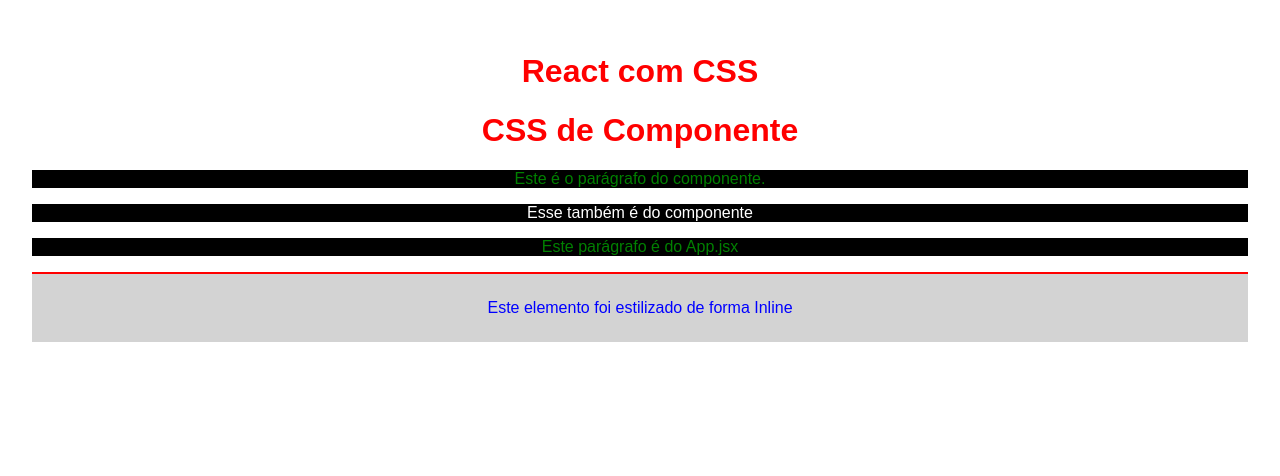
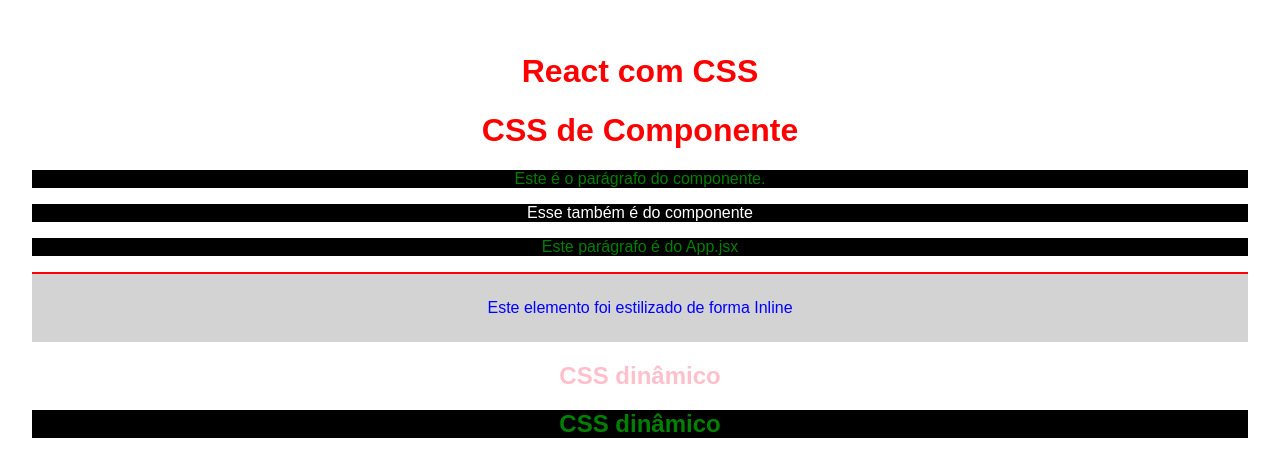
Before and after one commit to flaviare1s/curso-react, a React (Vite) app in the folder 4_CSS_REACT/: page / in a window 1280 px wide. Shown: the top 476 px of the page. Built offline with nearby package versions, Linux system fonts and the light colour scheme.

Commit message:
Apliquei CSS Inline Dinâmico

```diff
--- a/4_CSS_REACT/src/App.jsx
+++ b/4_CSS_REACT/src/App.jsx
@@ -1,19 +1,26 @@
 import './App.css'
+import { useState } from 'react'
 import { MyComponent } from './components/MyComponent'
 
 export function App() {
+  const n = 15
+  const [name] = useState("Matheus")
 
   return (
     <div className='App'>
-      {/* CSS global*/}
+      {/* CSS global */}
       <h1>React com CSS</h1>
 
-      {/* CSS de componente*/}
+      {/* CSS de componente */}
       <MyComponent />
       <p>Este parágrafo é do App.jsx</p>
 
       {/* Inline CSS*/}
       <p style={{color: "blue", backgroundColor: "lightgray", padding: "25px", borderTop: "2px solid red"}}>Este elemento foi estilizado de forma Inline</p>
+
+      {/* CSS Inline dinâmico */}
+      <h2 style={n < 10 ? ({color: "purple"}) : ({color: "pink"})}>CSS dinâmico</h2>
+      <h2 style={name === "Matheus" ? ({color: "green", backgroundColor: "black"}) : (null)}>CSS dinâmico</h2>
     </div>
   )
 }
```
